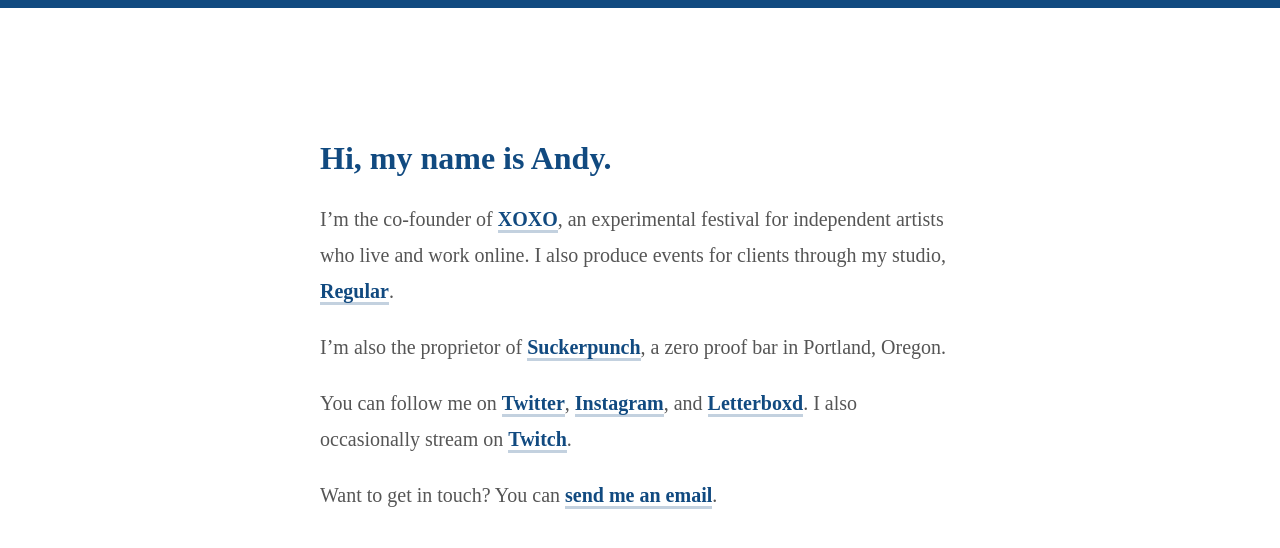
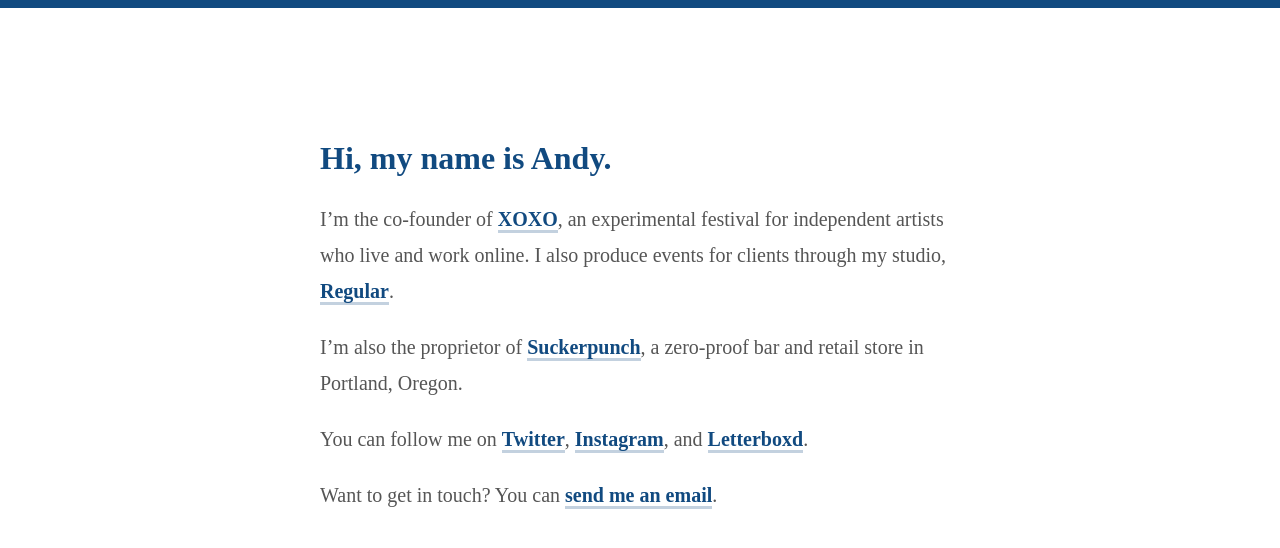
Before and after one commit to andymcmillan/andymcmillan, a Jekyll site: the page built from index.md, in a window 1280 px wide. Shown: the top 548 px of the page. Built offline with Jekyll 4.4.1, drawn with Linux system fonts in a browser that asks for light colours.

Commit message:
Removing link to Twitch

```diff
--- a/index.md
+++ b/index.md
@@ -7,8 +7,8 @@
 
 I'm the co-founder of [XOXO](https://xoxofest.com), an experimental festival for independent artists who live and work online. I also produce events for clients through my studio, [Regular](http://regular.events).
 
-I’m also the proprietor of [Suckerpunch](https://suckerpunch.bar), a zero proof bar in Portland, Oregon.
+I’m also the proprietor of [Suckerpunch](https://suckerpunch.bar), a zero-proof bar and retail store in Portland, Oregon.
 
-You can follow me on [Twitter](https://twitter.com/andymcmillan), [Instagram](https://instagram.com/goodonpaper), and [Letterboxd](https://letterboxd.com/andymcmillan). I also occasionally stream on [Twitch](https://twitch.tv/andymcmillan).
+You can follow me on [Twitter](https://twitter.com/andymcmillan), [Instagram](https://instagram.com/goodonpaper), and [Letterboxd](https://letterboxd.com/andymcmillan).
 
 Want to get in touch? You can [send me an email](mailto:hi@andymcmillan.com).
```
